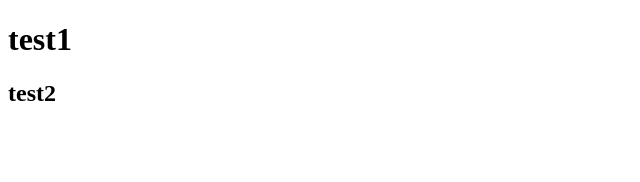
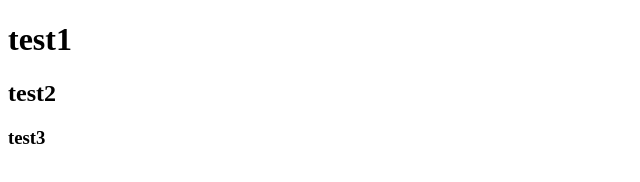
Before and after one commit to ToanVT1/Demo-GIT, a plain HTML site: page index.html in a window 1280 px wide. Shown: the full height of the page, 0-640 px from the left. Drawn offline with Linux system fonts and the light colour scheme.

Commit message:
commit 8

```diff
--- a/index.html
+++ b/index.html
@@ -8,6 +8,9 @@
 <body>
     <h1>test1</h1>
     <h2>test2</h2>
+    <h3>test3
+
+    </h3>
 
 
 
```
